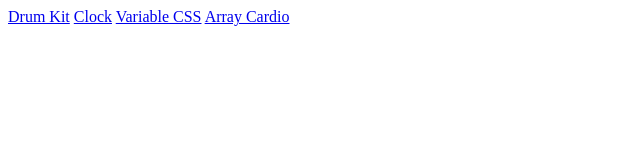
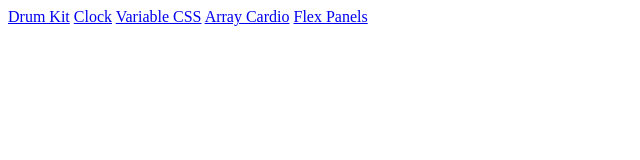
Before and after one commit to Sherwinlove/js30, a website: page dist/index.html in a window 1280 px wide. Shown: the full height of the page, 0-640 px from the left. Drawn offline with Linux system fonts and the light colour scheme.

Commit message:
Updated index.html

```diff
--- a/dist/index.html
+++ b/dist/index.html
@@ -10,5 +10,6 @@
     <a href="day2" target="_blank">Clock</a>
     <a href="day3" target="_blank">Variable CSS</a>
     <a href="day4" target="_blank">Array Cardio</a>
+    <a href="day5" target="_blank">Flex Panels</a>
 </body>
 </html>
```
